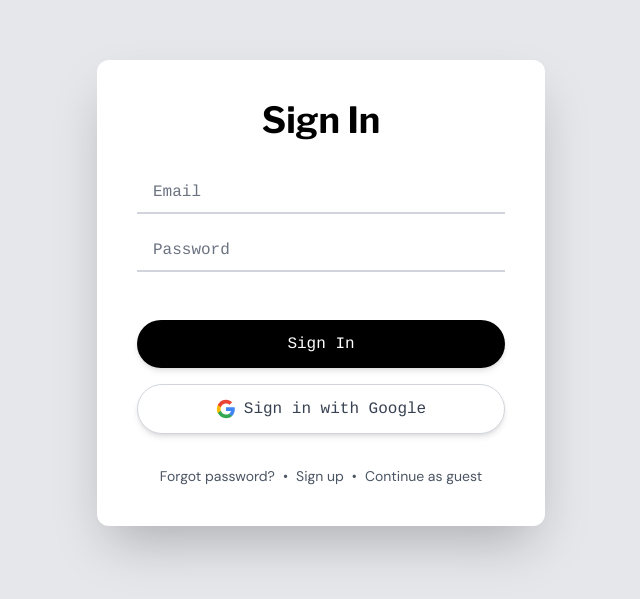
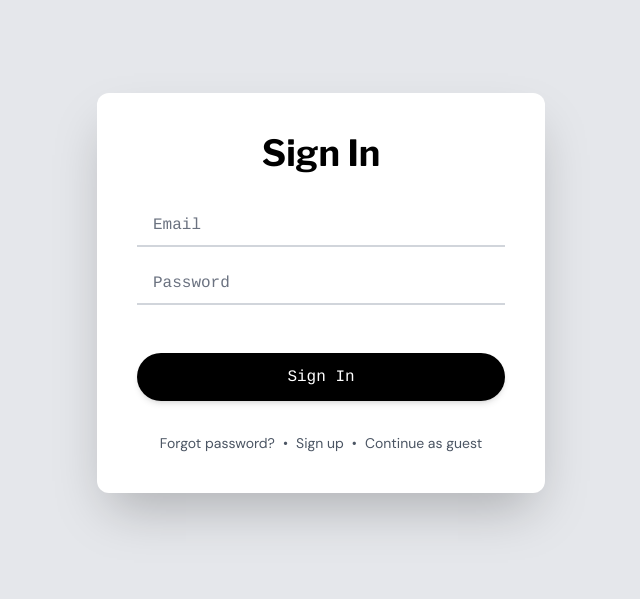
Before and after one commit to pickMe-Project/pickMe, a Next.js app in the folder client/: page /login in a window 1280 px wide. Shown: the part 107-706 px from the top of the page, without its empty margins (319-959 px from the left). Built offline with nearby package versions, Linux system fonts and the light colour scheme.

Commit message:
google auth

```diff
--- a/client/package.json
+++ b/client/package.json
@@ -14,6 +14,7 @@
     "axios": "^1.7.7",
     "bcryptjs": "^2.4.3",
     "framer-motion": "^11.5.4",
+    "google-auth-library": "^9.14.1",
     "jose": "^5.8.0",
     "jsonwebtoken": "^9.0.2",
     "midtrans-client": "^1.3.1",
--- a/client/src/app/(authLayout)/register/page.tsx
+++ b/client/src/app/(authLayout)/register/page.tsx
@@ -177,6 +177,7 @@ export default function Register() {
           </div>
         </form>
         <div className="text-center text-sm text-gray-600 mt-4 font-dmsans">
+        <GoogleLogin/>
           Already have an account?
           <Link href="/login" className="ml-1 text-black hover:underline transition duration-300">
             Sign in
--- a/client/src/app/api/auth/google/route.ts
+++ b/client/src/app/api/auth/google/route.ts
@@ -1,67 +1,52 @@
-import { NextResponse } from "next/server";
-import axios from "axios";
-import { MongoClient } from "mongodb";
-import { hash } from "bcryptjs";
-import { ObjectId } from "mongodb";
+const express = require('express');
+const { OAuth2Client } = require('google-auth-library');
+const User = require('../../models/User'); // Adjust path to your User model
 
+const router = express.Router();
+const client = new OAuth2Client(process.env.GOOGLE_CLIENT_ID);
 
+router.post('/api/auth/google', async (req, res) => {
+  const { googleToken } = req.body;
 
-type userGoogle = {
-  _id: ObjectId;
-  name: string;
-  username: string;
-  email: string;
-  courses: any[];
-  password: string;
+  try {
+    // Verify the Google token
+    const ticket = await client.verifyIdToken({
+      idToken: googleToken,
+      audience: process.env.GOOGLE_CLIENT_ID,
+    });
+
+    const payload = ticket.getPayload();
+    const { sub: googleId, email, name } = payload;
+
+    // Check if the user already exists
+    let user = await User.findOne({ googleId });
+
+    if (!user) {
+      // Register a new user if not found
+      user = new User({
+        googleId,
+        email,
+        name,
+        // You can add other user fields here
+      });
+      await user.save();
+    }
+
+    // Generate an access token or session (example shown is a placeholder)
+    const accessToken = generateAccessToken(user);
+
+    res.status(200).json({ access_token: accessToken });
+  } catch (error) {
+    console.error('Error during Google authentication:', error);
+    res.status(500).json({ message: 'Internal Server Error' });
+  }
+});
+
+// Function to generate an access token (example placeholder)
+const generateAccessToken = (user) => {
+  // Implement token generation logic here
+  // Example: return jwt.sign({ id: user._id }, process.env.JWT_SECRET, { expiresIn: '1h' });
+  return 'exampleAccessToken'; // Replace with actual token logic
 };
 
-const MONGO_URI = process.env.DATA_BASE_URL;
-const client = new MongoClient(MONGO_URI);
-
-export async function POST(req: Request) {
-  if (!client.connect()) await client.connect();
-  const db = client.db(process.env.DB_NAME);
-
-  const { token } = await req.json();
-console.log(token,"<<<<token");
-
-  try {
-    const googleRes = await axios.get(
-      "https://www.googleapis.com/oauth2/v3/userinfo",
-      {
-        headers: {
-          Authorization: `Bearer ${token}`,
-        },
-      }
-    );
-
-    const { email, name } = googleRes.data;
-
-
-    let user = await db.collection("Users").findOne({ email });
-
-    if (!user) {
-
-      const hashedPassword = await hash(token, 10);
-      const newUser: userGoogle = {
-        _id: new ObjectId(),
-        name,
-        username: email.split("@")[0],
-        email,
-        courses: [],
-        password: hashedPassword,
-      };
-      await db.collection("Users").insertOne(newUser);
-      user = newUser;
-    }
-
-    return NextResponse.json(
-      { message: "Login success", user: { email, name } },
-      { status: 200 }
-    );
-  } catch (error) {
-    return NextResponse.json({ error: "Invalid token" }, { status: 400 });
-  } finally {
-    await client.close();
-  }
-}
+module.exports = router;
--- a/client/src/components/Glogin.tsx
+++ b/client/src/components/Glogin.tsx
@@ -1,65 +1,57 @@
-import React from "react";
-import axios from "axios";
+import { useEffect } from 'react';
+import axios from 'axios';
+
+declare global {
+  interface Window {
+    google: any;
+  }
+}
 
 function GoogleLogin() {
-  React.useEffect(() => {
-    if (typeof window !== 'undefined' && (window as any).google) {
-      (window as any).google.accounts.id.initialize({
-        client_id: process.env.NEXT_PUBLIC_GOOGLE_CLIENT_ID,
-        callback: handleCredentialResponse,
-      });
-      (window as any).google.accounts.id.renderButton(
-        document.getElementById("googleLoginButton"),
-        { theme: "outline", size: "large" }
-      );
+  useEffect(() => {
+    // Check if Google API script is already loaded
+    if (!window.google) {
+      const script = document.createElement('script');
+      script.src = 'https://accounts.google.com/gsi/client';
+      script.async = true;
+      script.onload = () => initializeGoogleLogin();
+      document.body.appendChild(script);
+    } else {
+      initializeGoogleLogin();
     }
   }, []);
 
-  const handleCredentialResponse = async (response: any) => {
-    try {
-      const res = await axios.post("http://localhost:3000/api/auth/google", {
-        token: response.credential,
-      });
-      console.log(res.data);
-    } catch (error) {
-      console.error("Error during Google login:", error);
-    }
+  const initializeGoogleLogin = () => {
+    window.google.accounts.id.initialize({
+      client_id: process.env.NEXT_PUBLIC_GOOGLE_CLIENT_ID!,
+      callback: async (response: any) => {
+        try {
+          console.log("Encoded JWT ID token: " + response.credential);
+          const { data } = await axios.post('https://localhost:3000/api/auth/google', {
+            googleToken: response.credential,
+          });
+
+          localStorage.setItem('access_token', data.access_token);
+
+          // Navigate to the home page or perform other actions
+          // For example, redirect:
+          // window.location.href = '/home';
+        } catch (error) {
+          console.error('Error during Google login:', error);
+        }
+      },
+    });
+
+    window.google.accounts.id.renderButton(
+      document.getElementById('buttonDiv')!,
+      { theme: 'outline', size: 'large' },
+    );
+
+    // Display the One Tap dialog
+    window.google.accounts.id.prompt();
   };
 
-  return (
-    <div id="googleLoginButton">
-      <button
-        onClick={handleCredentialResponse}
-        type="button"
-        className="w-full px-6 py-3 text-gray-700 bg-white border border-gray-300 rounded-full hover:bg-gray-50 focus:outline-none focus:ring-2 focus:ring-offset-2 focus:ring-gray-500 transition duration-300 font-cousine shadow-md flex items-center justify-center"
-      >
-        <svg
-          className="w-5 h-5 mr-2"
-          viewBox="0 0 24 24"
-          xmlns="http://www.w3.org/2000/svg"
-        >
-          <path
-            d="M22.56 12.25c0-.78-.07-1.53-.2-2.25H12v4.26h5.92c-.26 1.37-1.04 2.53-2.21 3.31v2.77h3.57c2.08-1.92 3.28-4.74 3.28-8.09z"
-            fill="#4285F4"
-          />
-          <path
-            d="M12 23c2.97 0 5.46-.98 7.28-2.66l-3.57-2.77c-.98.66-2.23 1.06-3.71 1.06-2.86 0-5.29-1.93-6.16-4.53H2.18v2.84C3.99 20.53 7.7 23 12 23z"
-            fill="#34A853"
-          />
-          <path
-            d="M5.84 14.09c-.22-.66-.35-1.36-.35-2.09s.13-1.43.35-2.09V7.07H2.18C1.43 8.55 1 10.22 1 12s.43 3.45 1.18 4.93l2.85-2.22.81-.62z"
-            fill="#FBBC05"
-          />
-          <path
-            d="M12 5.38c1.62 0 3.06.56 4.21 1.64l3.15-3.15C17.45 2.09 14.97 1 12 1 7.7 1 3.99 3.47 2.18 7.07l3.66 2.84c.87-2.6 3.3-4.53 6.16-4.53z"
-            fill="#EA4335"
-          />
-          <path d="M1 1h22v22H1z" fill="none" />
-        </svg>
-        Sign in with Google
-      </button>
-    </div>
-  );
+  return <div id="buttonDiv"></div>;
 }
 
 export default GoogleLogin;
```
Also changed, not shown: 1 other file (tests, documents, lock files or other folders).
